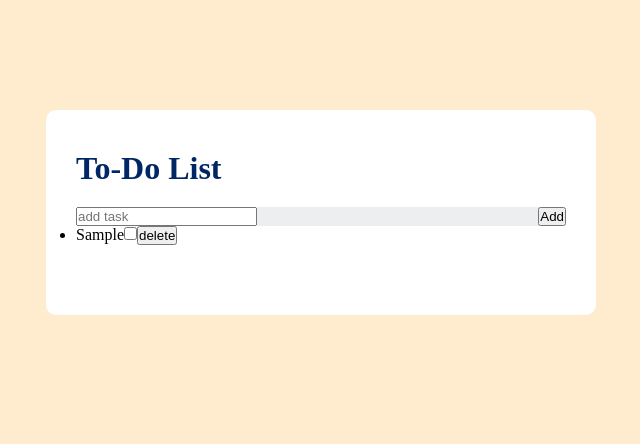
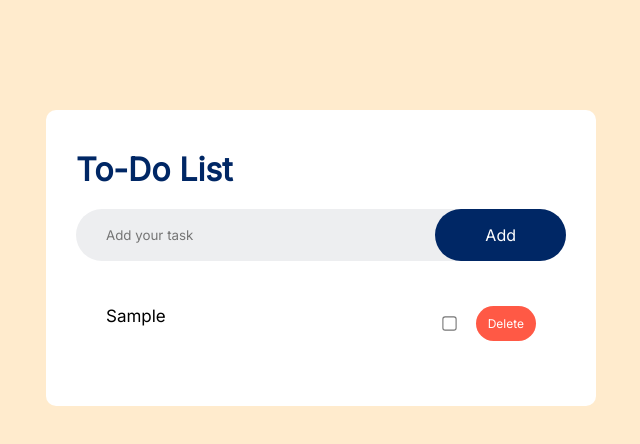
Before and after one commit to niranjan-gurung/Todo-App, a plain HTML site: page index.html in a window 1280 px wide. Both pictures are taken after typing "Sample" into the empty fields and a click on the button "Add". Shown: the whole page, without its empty margins (319-959 px from the left). Drawn offline with Linux system fonts and the light colour scheme.

Commit message:
css done basically

```diff
--- a/index.html
+++ b/index.html
@@ -4,6 +4,12 @@
     <meta charset="UTF-8" />
     <meta name="viewport" content="width=device-width, initial-scale=1.0" />
     <link rel="stylesheet" href="style.css" />
+    <link rel="preconnect" href="https://fonts.googleapis.com" />
+    <link rel="preconnect" href="https://fonts.gstatic.com" crossorigin />
+    <link
+      href="https://fonts.googleapis.com/css2?family=Fira+Sans&family=Inter&display=swap"
+      rel="stylesheet"
+    />
     <script src="index.js" defer></script>
     <title>To-Do App</title>
   </head>
@@ -12,8 +18,13 @@
       <div class="app">
         <h1>To-Do List</h1>
         <form class="input-field" action="" method="get">
-          <input type="text" id="task" name="task" placeholder="add task" />
-          <button id="submit">Add</button>
+          <input
+            type="text"
+            id="task"
+            name="task"
+            placeholder="Add your task"
+          />
+          <button id="form-btn">Add</button>
         </form>
         <ul id="task-list"></ul>
       </div>
--- a/index.js
+++ b/index.js
@@ -1,5 +1,7 @@
-const submitBtn = document.getElementById('submit');
+const submitBtn = document.getElementById('form-btn');
 
+// task container (empty 'ul'),
+// addTask() - fills this element with 'li':
 const taskList = document.getElementById("task-list");
 
 // get input element:
@@ -7,7 +9,7 @@ const inputBox = document.getElementById('task');
 
 function addTask() {
   if (inputBox.value === "") {
-    console.error('cannot submit empty task...');
+    alert('cannot submit empty task...');
     return;
   }
   else {
@@ -19,7 +21,7 @@ function addTask() {
     input.setAttribute('name', 'completed');
 
     const deleteBtn = document.createElement("button");
-    deleteBtn.append('delete');
+    deleteBtn.append('Delete');
 
     li.append(inputBox.value);  // add input's text value
     li.appendChild(input);      // add completed checkbox
--- a/style.css
+++ b/style.css
@@ -2,6 +2,7 @@
   margin: 0;
   padding: 0;
   box-sizing: border-box;
+  font-family: 'Inter', sans-serif;
 }
 
 .container {
@@ -16,7 +17,7 @@
   max-width: 550px;
   background: #fff;
   margin: 100px auto 20px;
-  padding: 40px 30px 70px;
+  padding: 40px 30px 40px;
   border-radius: 10px;
 }
 
@@ -32,4 +33,56 @@
 
   background: #edeef0;
   border-radius: 30px;
+  padding-left: 20px;
+  margin-bottom: 20px;
 }
+
+.input-field input {
+  flex: 1;
+  border: none;
+  outline: none;
+  background: transparent;
+  padding: 10px;
+}
+
+#form-btn {
+  border: none;
+  outline: none;
+  padding: 16px 50px;
+  background: #002765;
+  color: #fff;
+  font-size: 16px;
+  cursor: pointer;
+  border-radius: 40px;
+}
+
+#task-list {
+  padding: 15px;
+}
+
+#task-list li {
+  display: flex;
+
+  list-style: none;
+  font-size: 17px;
+  padding: 10px 15px;
+  user-select: none;
+  cursor: pointer;
+}
+
+#task-list li input {
+  margin-left: auto;
+  transform: scale(1.1);
+}
+
+#task-list li button {
+  margin-left: 20px;
+  border: none;
+  outline: none;
+  padding: 10px 12px;
+  background: #ff5945;
+  color: #fff;
+  font-size: 12px;
+  cursor: pointer;
+  border-radius: 20px;
+}
```
